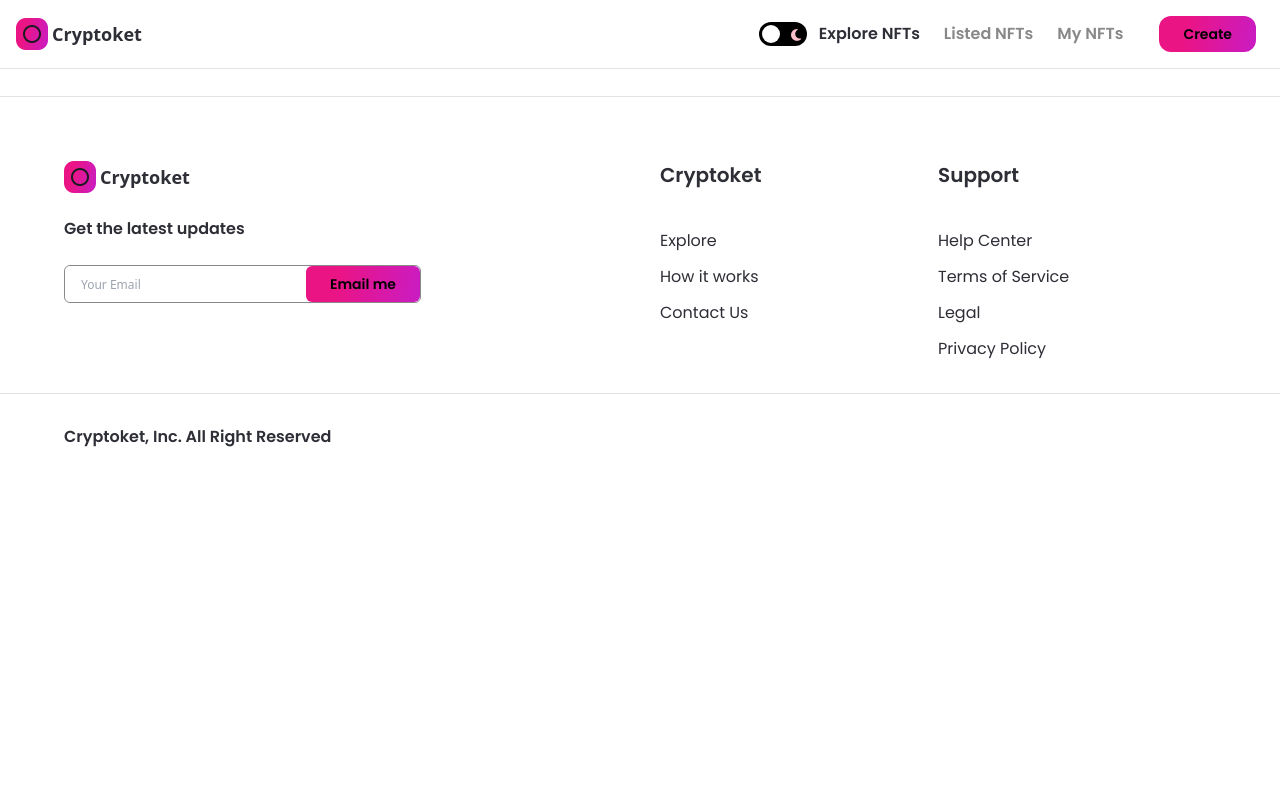
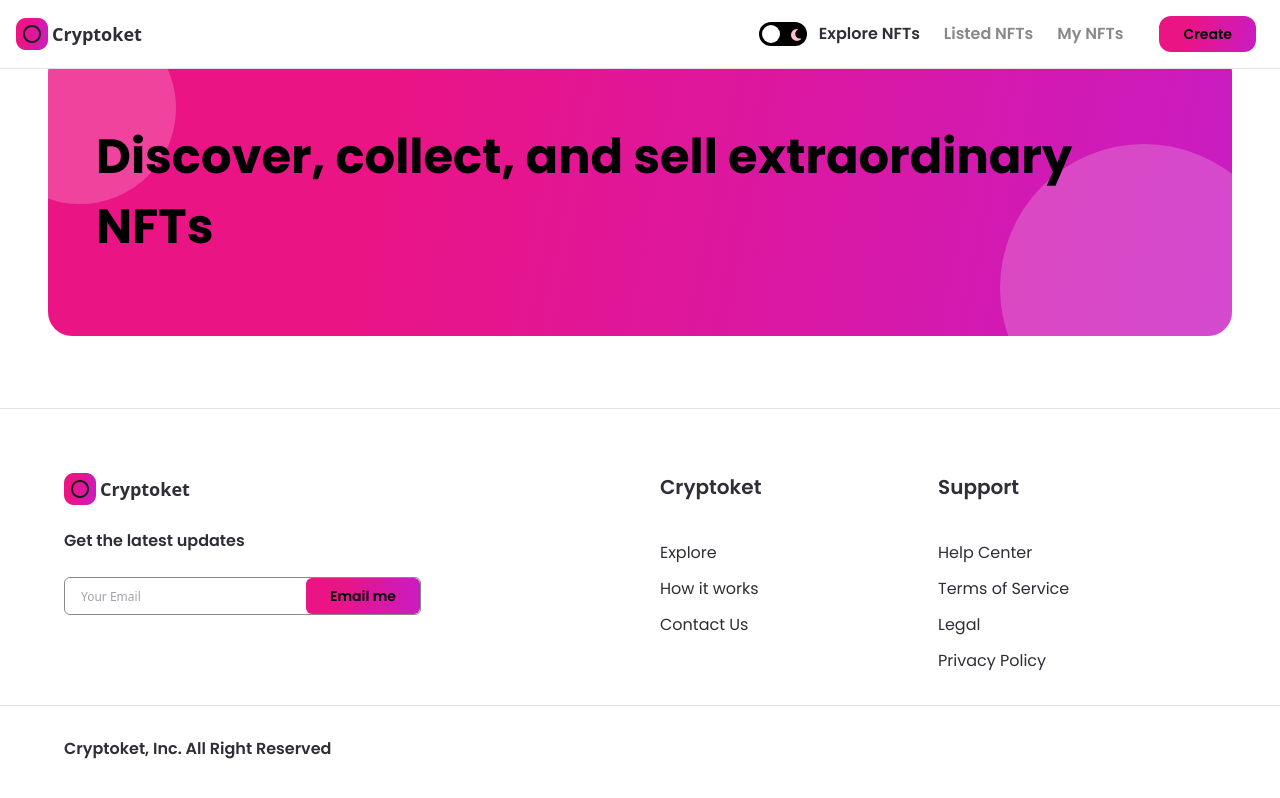
Before and after one commit to Shubhankar-12/cryptoket, a Next.js app: page / in a window 1280 px wide. Shown: the top 798 px of the page. Built offline with nearby package versions, Linux system fonts and the light colour scheme.

Commit message:
provided custom classes to banner

```diff
--- a/pages/index.js
+++ b/pages/index.js
@@ -3,7 +3,11 @@ import { Banner } from '../components';
 const Home = () => (
   <div className="flex justify-center sm:px-4 p-12">
     <div className="w-full minmd:w-4/5">
-      <Banner />
+      <Banner
+        parentStyles="justify-start mb-6 h-72 sm:h-60 p-12 xs:p-4 xs:h-44 rounded-3xl"
+        childStyles="md:text-4xl sm:text-2xl xs:text-xl text-left"
+        bannerText="Discover, collect, and sell extraordinary NFTs"
+      />
     </div>
   </div>
 );
```
